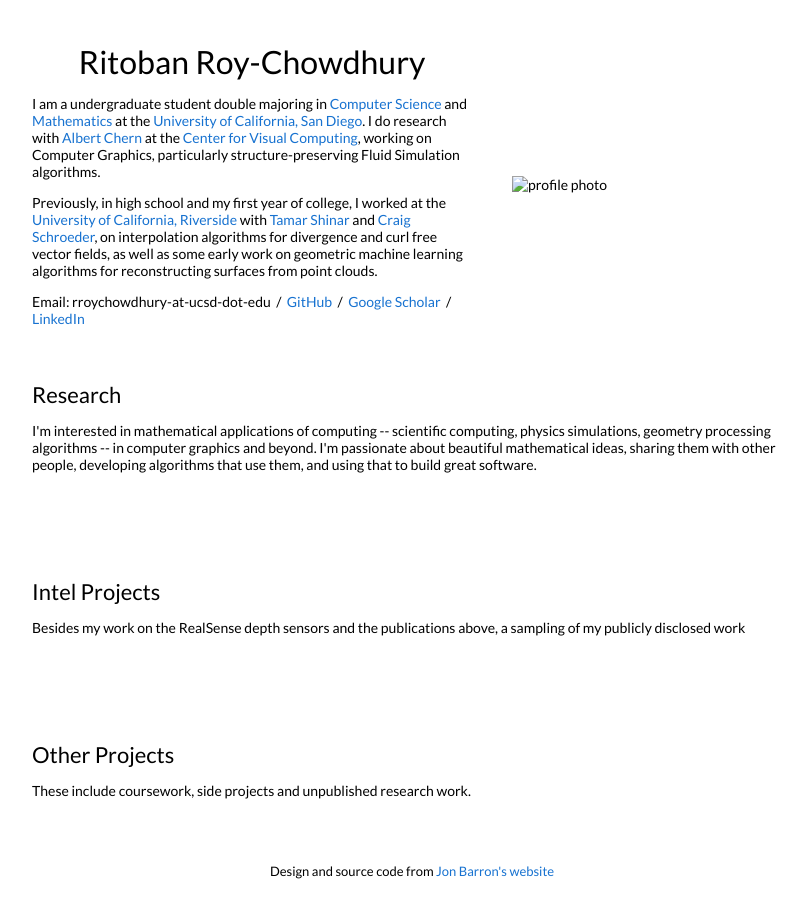
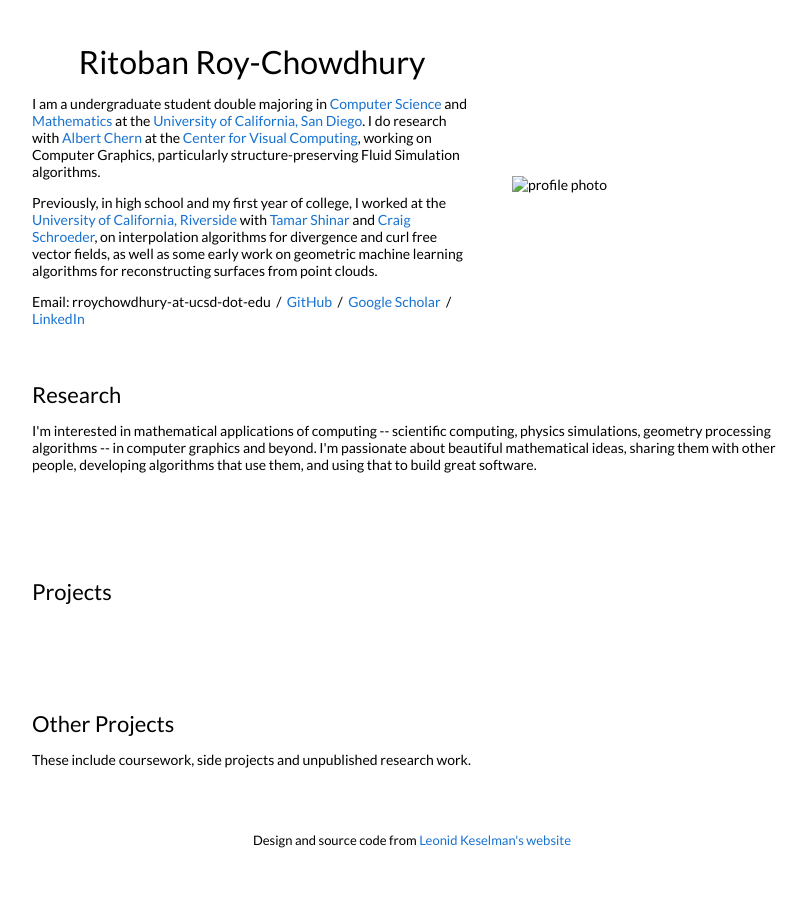
Before and after one commit to ritobanrc/ritobanrc.github.io, a Jekyll site: the page built from _posts/2024-12-01-coflip.md, in a window 1280 px wide. Shown: the whole page, without its empty margins (228-1034 px from the left). Built offline with Jekyll 4.4.1, drawn with Linux system fonts in a browser that asks for light colours; our own code applies the rules of GitHub Pages for plain Markdown files.

```diff
--- a/_layouts/default.html
+++ b/_layouts/default.html
@@ -118,8 +118,8 @@
         <table style="width:100%;border:0px;border-spacing:0px;border-collapse:separate;margin-right:auto;margin-left:auto;">
           <tr>
             <td style="padding:2.5%;width:100%;vertical-align:middle">
-              <h2>Intel Projects</h2>
-              <p>Besides my work on the RealSense depth sensors and the publications above, a sampling of my publicly disclosed work
+              <h2>Projects</h2>
+              <p>
               </p>
             </td>
           </tr>
@@ -128,7 +128,7 @@
 
           {% for post in site.posts %}
           {% for cat in post.categories %}
-          {% if cat == 'Intel' %}
+          {% if cat == 'Projects' %}
           <tr>
             <td style="padding:2.5%;width:25%;vertical-align:middle;min-width:120px">
               <img src="/tn{{post.image}}" alt="project image" style="width:auto; height:auto; max-width:100%;" />
@@ -252,7 +252,7 @@
             <td style="padding:0px">
               <br>
               <p style="text-align:center;font-size:small;">
-                Design and source code from <a style="font-size:small;" href="https://jonbarron.info">Jon Barron's website</a>
+                Design and source code from <a style="font-size:small;" href="https://github.com/leonidk/leonidk.github.io">Leonid Keselman's website</a>
               </p>
             </td>
           </tr>
```
Also changed, not shown: _posts/2024-12-01-coflip.md (+2 -2 lines), 1 other file.
